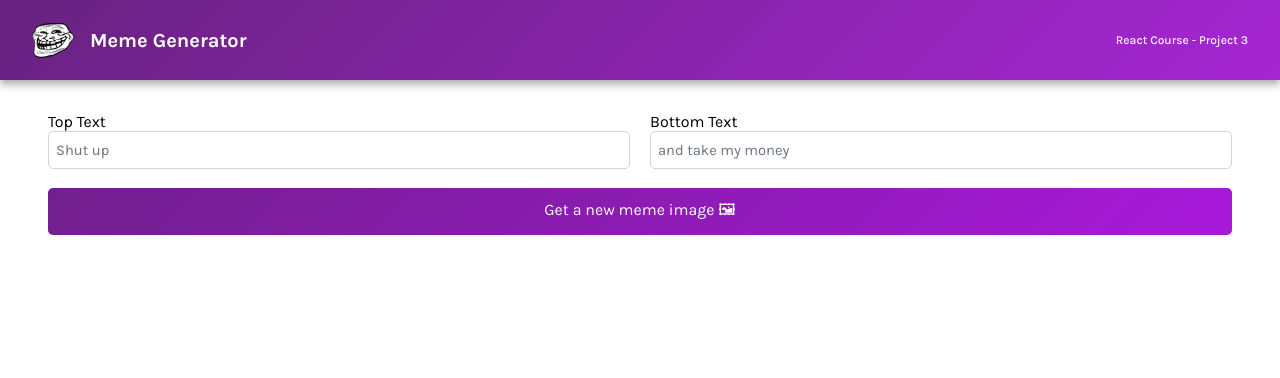
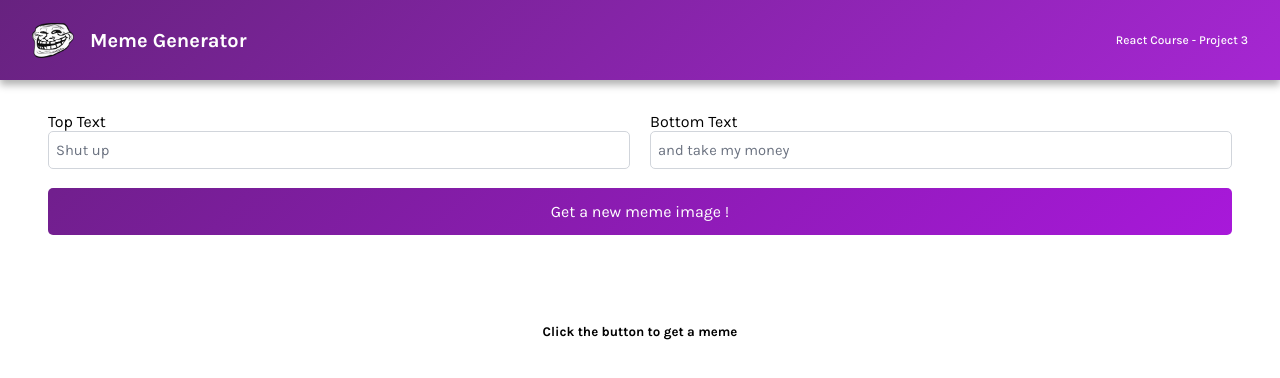
Before and after one commit to SOCRAMBLLE/meme-generator, a React (Vite) app: page / in a window 1280 px wide. Shown: the top 378 px of the page. Built offline with nearby package versions, Linux system fonts and the light colour scheme.

Commit message:
Added logic to get random meme image on button click

```diff
--- a/src/components/meme.jsx
+++ b/src/components/meme.jsx
@@ -1,11 +1,22 @@
+import { useState } from "react";
 import memesData from "../assets/memesData";
 
 export default function Meme() {
+  const [randomMeme, setRandomMeme] = useState({
+    topText: "",
+    bottomText: "",
+    randomImage: "",
+  });
+  const [allMemes, setAllMemes] = useState(memesData);
+
   function handleClick() {
-    const memesArray = memesData.data.memes;
+    const memesArray = allMemes.data.memes;
     const randomNumber = Math.floor(Math.random() * memesArray.length);
-    let randomMeme = memesArray[randomNumber];
-    console.log(randomMeme);
+    const rMemeImg = memesArray[randomNumber].url;
+    setRandomMeme((prev) => ({
+      ...prev,
+      randomImage: rMemeImg,
+    }));
   }
 
   return (
@@ -28,9 +39,14 @@ export default function Meme() {
           </label>
         </div>
         <button className="form--button" onClick={handleClick}>
-          Get a new meme image 🖼
+          Get a new meme image !
         </button>
       </div>
+      {randomMeme.randomImage ? (
+        <img src={randomMeme.randomImage} className="meme--img" />
+      ) : (
+        <h5 className="meme--default">Click the button to get a meme</h5>
+      )}
     </main>
   );
 }
--- a/src/style.css
+++ b/src/style.css
@@ -5,6 +5,8 @@
 body {
   font-family: "Karla", sans-serif;
   margin: 0;
+  overflow-x: hidden;
+  width: 100svw;
 }
 
 header {
@@ -51,6 +53,7 @@ main {
   display: grid;
   grid-template: 40px 40px / 1fr 1fr;
   gap: 20px;
+  margin-bottom: 3rem;
 }
 
 .form--label {
@@ -91,55 +94,13 @@ main {
   color: #ffffff;
 }
 
-/* .form--container {
-  font-family: Karla;
-  padding: 2rem;
+.meme--img {
+  border-radius: 5px;
+  width: 100%;
 }
 
-.form--container form {
-  display: flex;
-  flex-direction: column;
-  align-items: center;
-  gap: 1rem;
+.meme--default {
+  width: 100%;
+  padding: 4rem;
+  text-align: center;
 }
-
-.form--inputs {
-  width: 100%;
-  display: flex;
-  align-items: center;
-  justify-content: space-between;
-}
-
-.form--inputs div {
-  width: 45%;
-}
-.form--inputs div label {
-  font-size: 1.15rem;
-  line-height: 16px;
-  color: #374151;
-}
-
-.form--inputs div input {
-  width: 100%;
-  height: 35px;
-  border-radius: 5px;
-  border: 0.82px solid #d1d5db;
-  box-shadow: 0px 0.82px 2px 1px rgba(0, 0, 0, 0.05);
-  background: rgba(255, 255, 255, 1);
-}
-
-.form--container form button {
-  width: 100%;
-  height: 47px;
-  border-radius: 5px;
-  background: linear-gradient(
-    -224.9953329239deg,
-    rgba(112.71, 30.98, 141.14, 1) 0%,
-    rgba(167.91, 24.43, 217.82, 1) 100%
-  );
-  font-family: Karla;
-  font-size: 1rem;
-  font-weight: bold;
-  text-align: center;
-  color: #ffffff;
-} */
```
